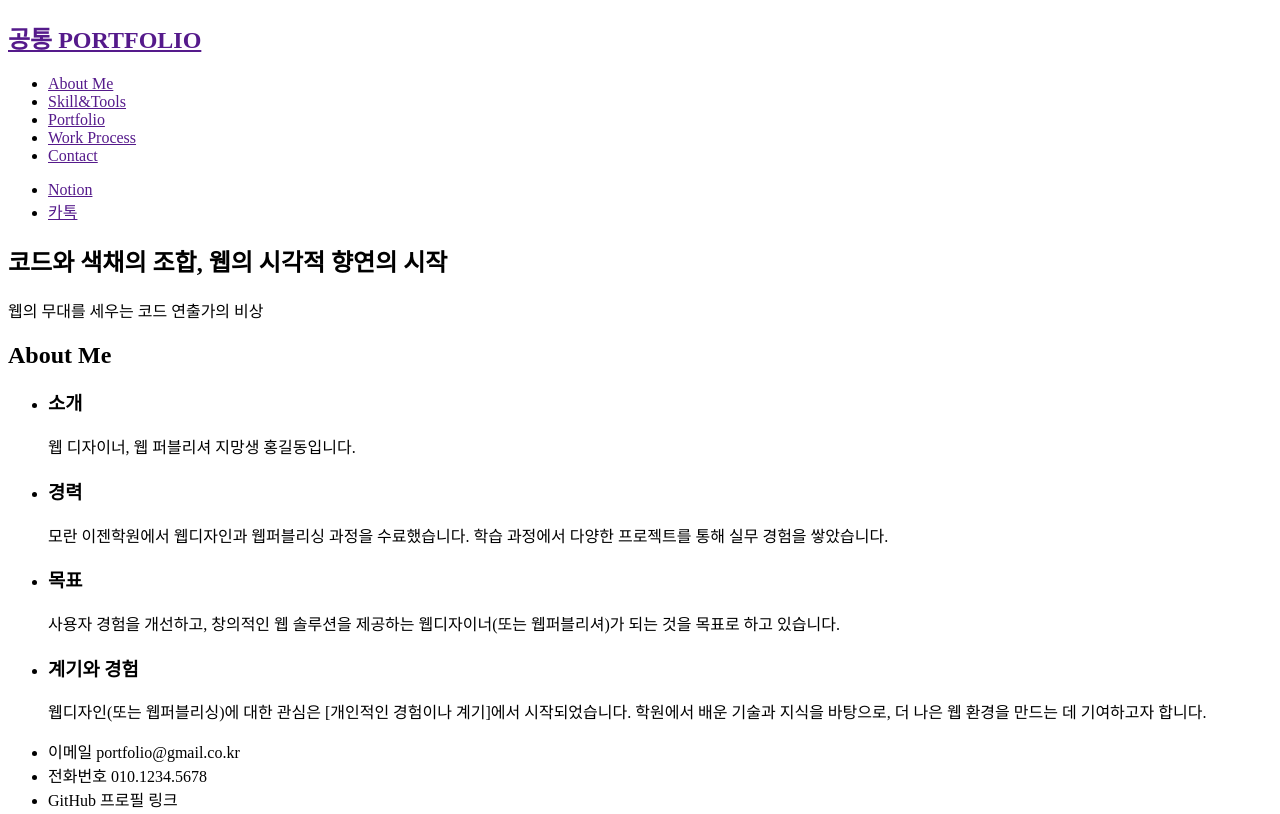
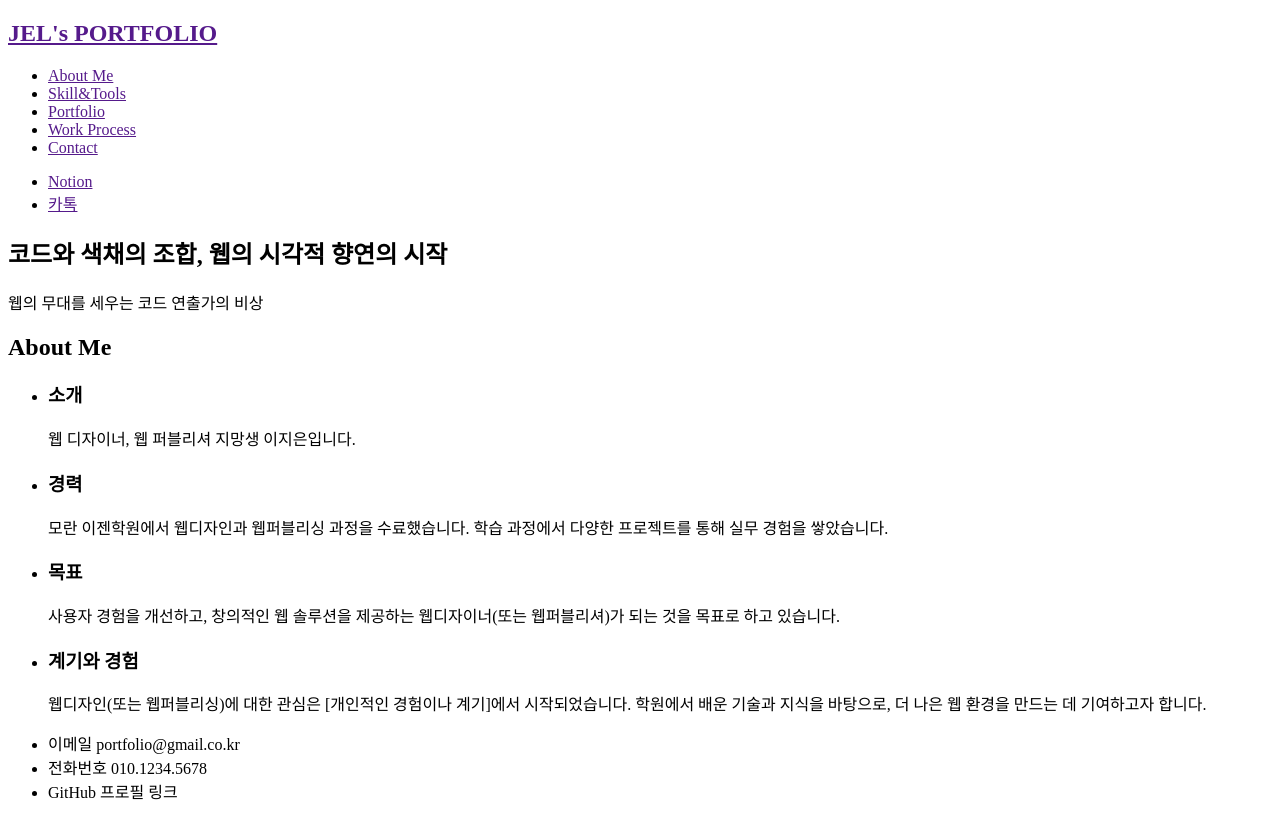
Before and after one commit to rignou/personal, a plain HTML site: page index.html in a window 1280 px wide. Shown: the top 814 px of the page. Drawn offline with Linux system fonts and the light colour scheme.

Commit message:
Add files via upload

```diff
--- a/index.html
+++ b/index.html
@@ -3,14 +3,14 @@
 <head>
     <meta charset="UTF-8">
     <meta name="viewport" content="width=device-width, initial-scale=1.0">
-    <title>공통 포트폴리오</title>
+    <title>이지은 포트폴리오</title>
 </head>
 <body>
     <!-- 상단영역 -->
     <header>
         <div class="wrap">
             <nav class="flex">
-                <h1><a href="" class="block">공통 PORTFOLIO</a></h1>
+                <h1><a href="" class="block">JEL's PORTFOLIO</a></h1>
                 <ul class="gnb flex">
                     <li><a href="" class="block h4">About Me </a></li>
                     <li><a href="" class="block h4">Skill&Tools </a></li>
@@ -41,7 +41,7 @@
                 <ul class="intro">
                     <li>
                         <h3 class="h6">소개</h3>
-                        <p class="p15">웹 디자이너, 웹 퍼블리셔 지망생 홍길동입니다.</p>
+                        <p class="p15">웹 디자이너, 웹 퍼블리셔 지망생 이지은입니다.</p>
                     </li>
                     <li>
                         <h3 class="h6">경력</h3>
@@ -239,7 +239,7 @@
     <!-- 하단영역 -->
     <footer>
         <div class="paddingT50 paddingb50 grid">
-            <h1><a href="" class="block">공통 PORTFOLIO</a></h1>
+            <h1><a href="" class="block">JEL's PORTFOLIO</a></h1>
             <address>
                 <strong></strong>
                 <strong></strong>
```
